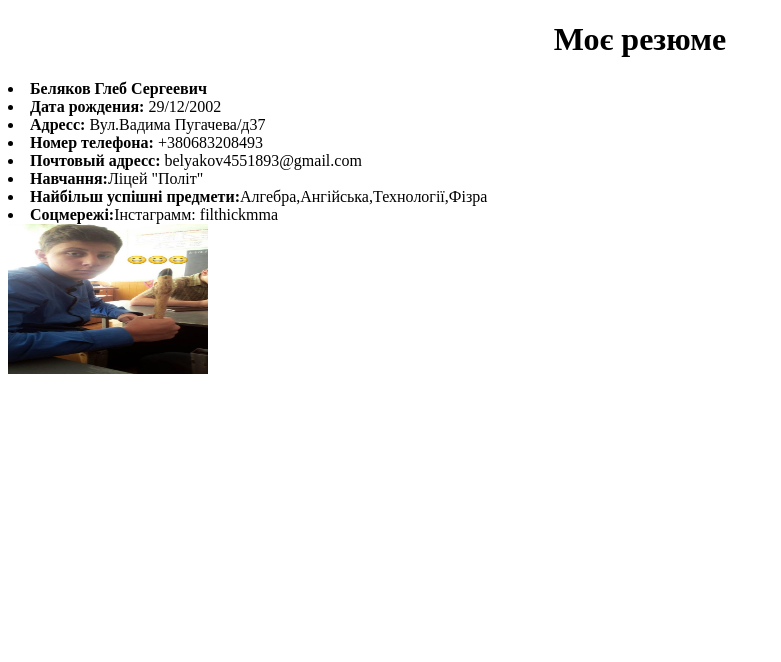
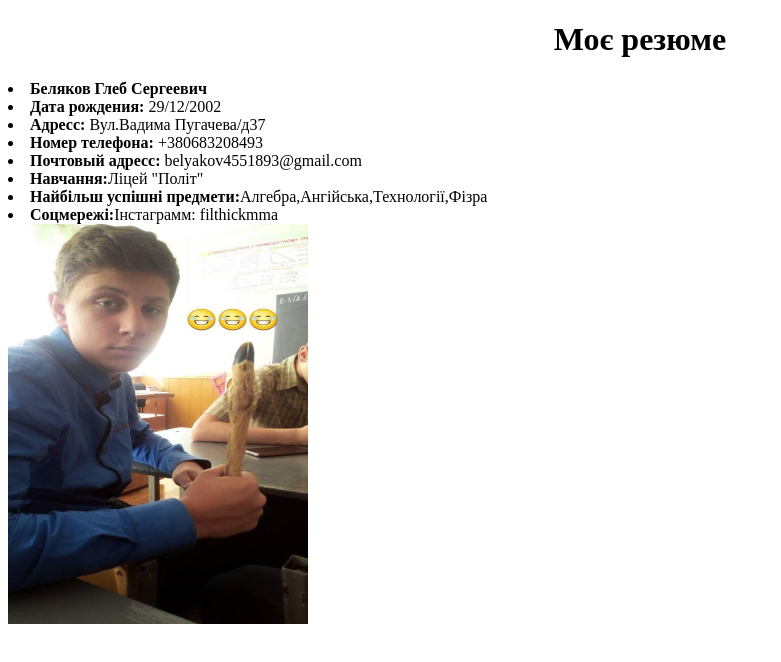
Before and after one commit to belyakovglebfilth/belyakovglebfilth.github.io, a plain HTML site: page resume.html in a window 1280 px wide. Shown: the whole page, without its empty margins (0-781 px from the left). Drawn offline with Linux system fonts and the light colour scheme.

Commit message:
Update resume.html

```diff
--- a/resume.html
+++ b/resume.html
@@ -14,7 +14,7 @@
 <li><b>Навчання:</b>Ліцей "Політ"</li>
 <li><b>Найбільш успішні предмети:</b>Алгебра,Ангійська,Технології,Фізра</li>
 <li><b>Соцмережі:</b>Інстаграмм: filthickmma</li>
-<img src="res.jpg" alt="embleme" width="200" height="150">
+<img src="res.jpg" alt="embleme" width="300" height="400">
 
 </body>
 </html>
```
